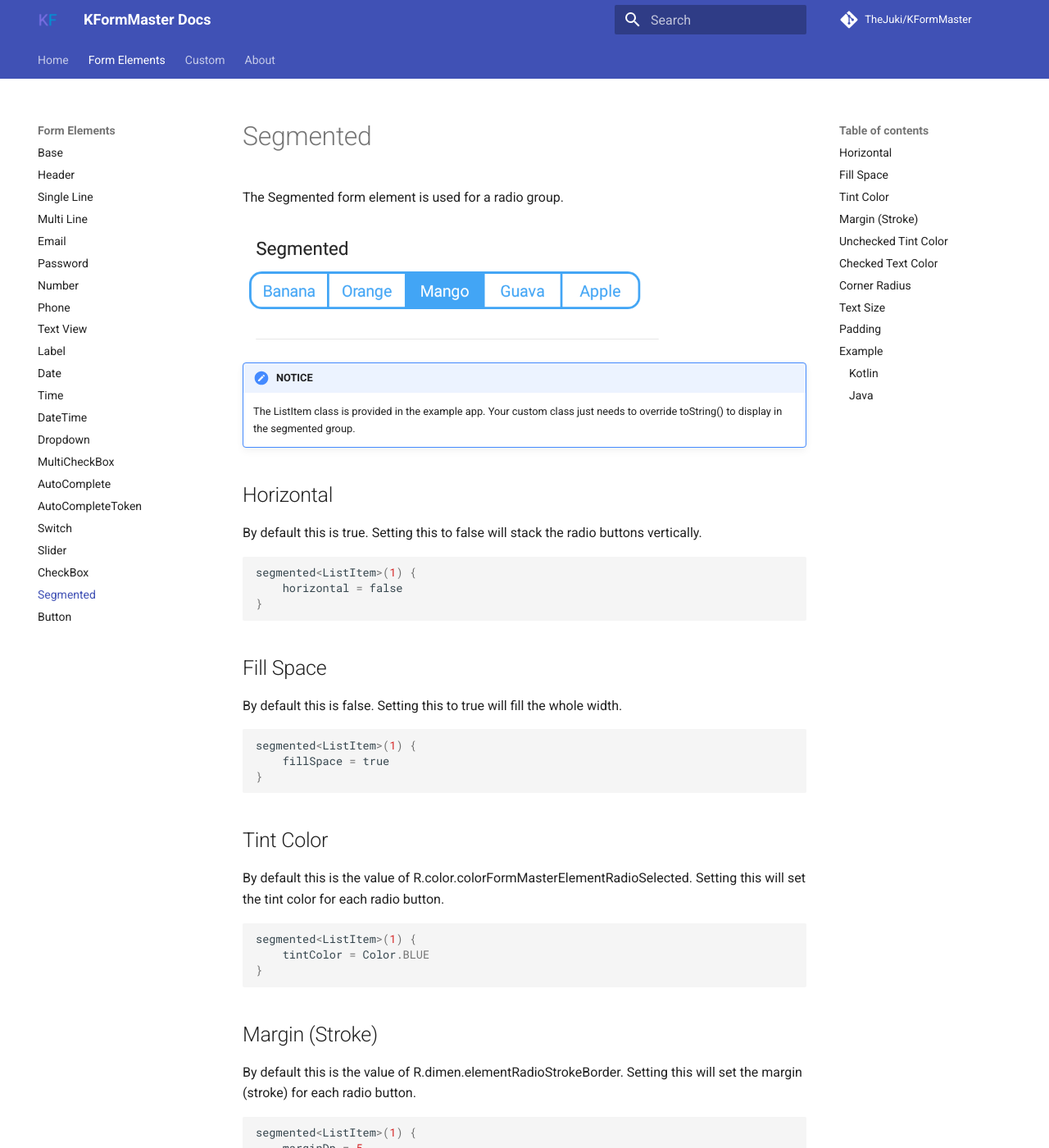
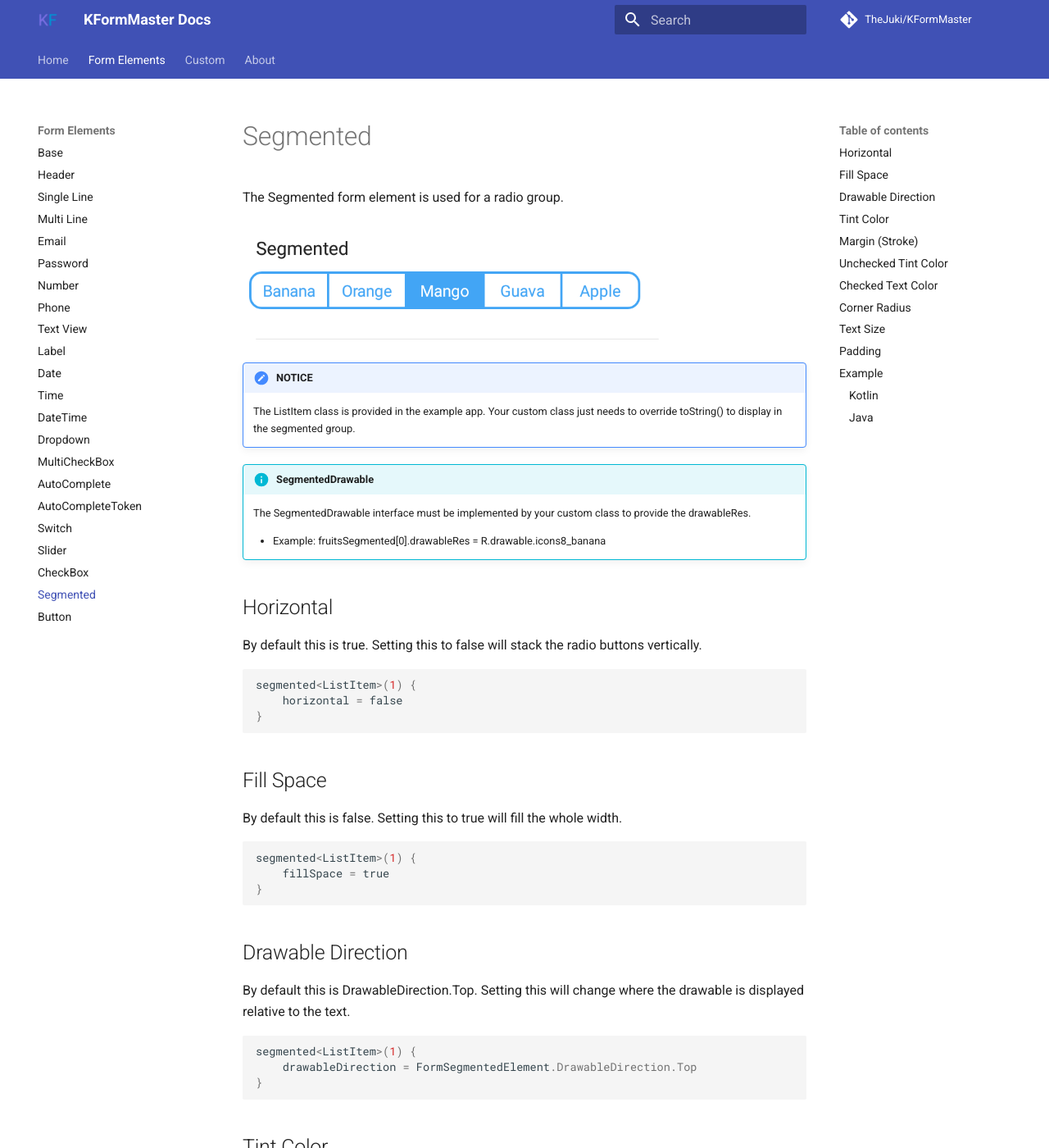
Before and after one commit to TheJuki/KFormMaster, an MkDocs documentation site: the page built from docs/element/segmented.md, in a window 1280 px wide and 1400 px high. Shown: the whole window at 82% size. Built offline with MkDocs 1.6.1 and Material for MkDocs 9.7.7, drawn with Linux system fonts in a browser that asks for light colours; comment, search, counter and statistics services are not loaded.

Commit message:
[skip ci] Update docs

````diff
--- a/docs/element/segmented.md
+++ b/docs/element/segmented.md
@@ -5,6 +5,12 @@ The Segmented form element is used for a radio group.
 !!! note "NOTICE"
 
     The ListItem class is provided in the example app. Your custom class just needs to override toString() to display in the segmented group.
+
+!!! info "SegmentedDrawable"
+
+    The SegmentedDrawable interface must be implemented by your custom class to provide the drawableRes.
+
+    - Example: fruitsSegmented[0].drawableRes = R.drawable.icons8_banana
 
 ## Horizontal
 By default this is true.
@@ -21,6 +27,15 @@ Setting this to true will fill the whole width.
 ```kotlin
 segmented<ListItem>(1) {
     fillSpace = true
+}
+```
+
+## Drawable Direction
+By default this is DrawableDirection.Top.
+Setting this will change where the drawable is displayed relative to the text.
+```kotlin
+segmented<ListItem>(1) {
+    drawableDirection = FormSegmentedElement.DrawableDirection.Top
 }
 ```
 
````
Also changed, not shown: docs/about/credits.md (+1 -0 lines).
